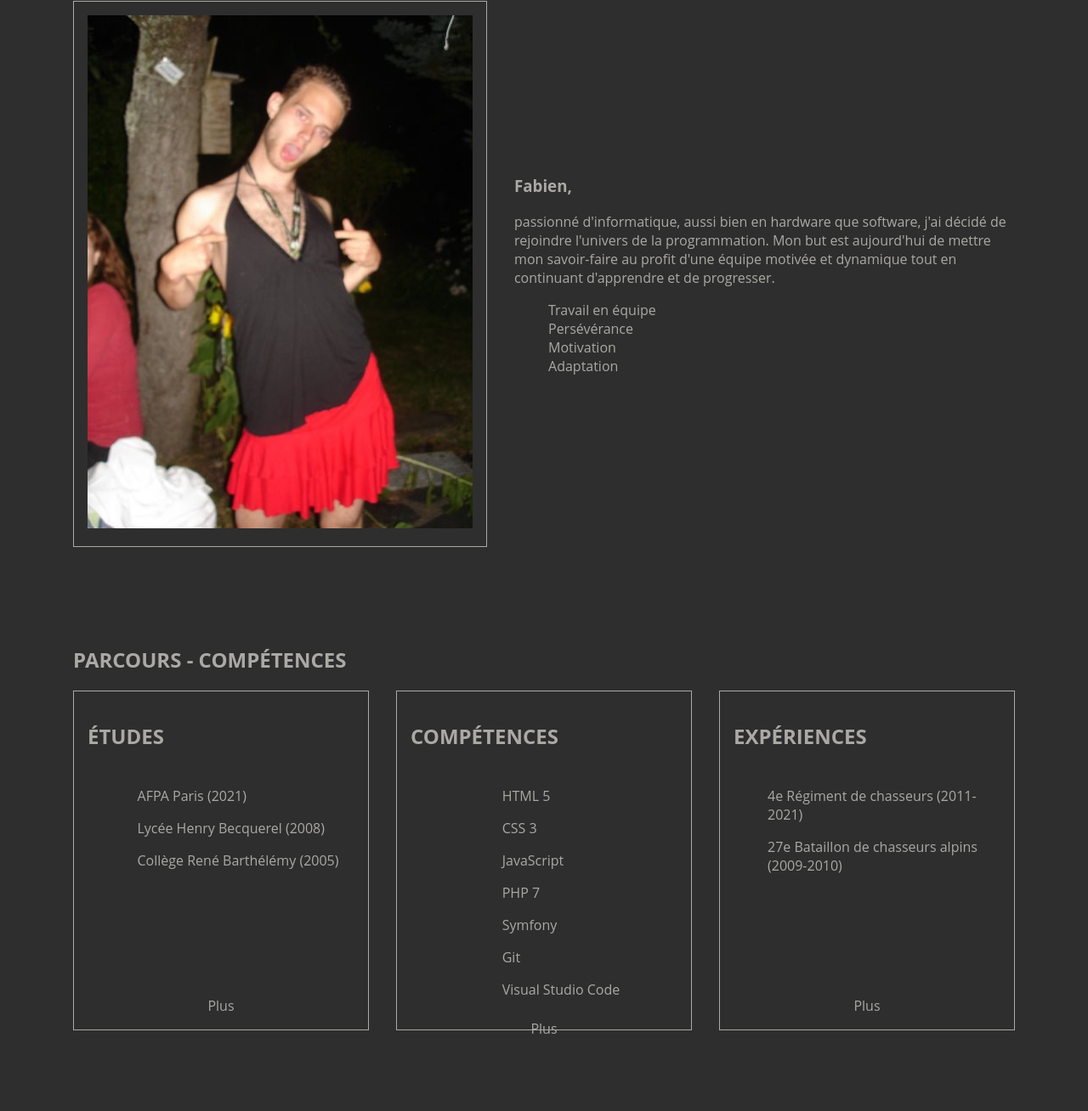
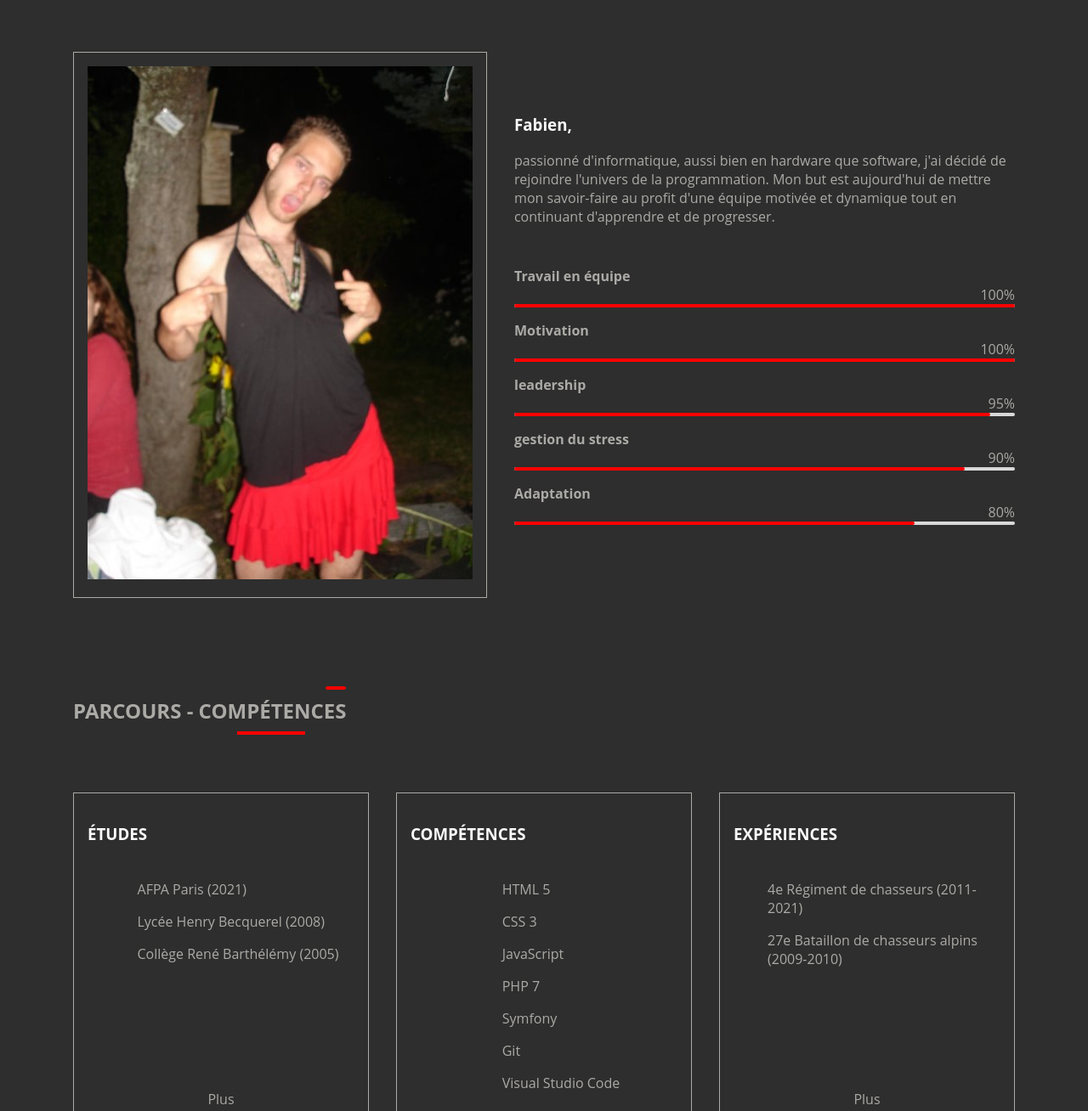
Before and after one commit to FabienDaguet/cv2.0, a plain HTML site: page index.html in a window 1280 px wide. Shown: the part 1768-3076 px from the top of the page at 85% size. Drawn offline with Linux system fonts and the light colour scheme.

Commit message:
ajout d'une couleur clair pour les sous-titres, ajout de progress bar avec + js sur about me, ajout de before et after sur les titres pour style

```diff
--- a/app.js
+++ b/app.js
@@ -5,10 +5,27 @@ let homePage = document.querySelector(".home");
 let start = document.querySelector(".start-js");
 let layout = document.querySelector(".layout-js");
 let myPage = document.querySelector("#head-js");
+let comp = document.querySelector(".comp-js");
+const progress = document.querySelectorAll(".progress-js");
 
 function welcome(e) {
     e.preventDefault(e);
 
 }
 
+function scrollAnimation() {
+
+    for (let element of progress) {
+
+        if (comp.getBoundingClientRect().top < 596.5625) {
+            element.style.width = element.getAttribute("data-done") + "%";
+            element.style.opacity = 1;
+        }
+    }
+}
+
+
+
+window.addEventListener("scroll", scrollAnimation);
+
 start.addEventListener("click", welcome);
--- a/index.html
+++ b/index.html
@@ -29,15 +29,15 @@
                         <ul class="contact">
                             <li class="contact-list">
                                 <span class="subject"><i class="fas fa-phone-alt subject-icon"></i>Téléphone :</span>
-                                <span class="infos">06.37.91.85.41</span>
+                                <span class="information">06.37.91.85.41</span>
                             </li>
                             <li class="contact-list">
                                 <span class="subject"><i class="fas fa-at subject-icon"></i>E.mail :</span>
-                                <span class="infos">fabien.daguet.dev@gmail.com</span>
+                                <span class="information">fabien.daguet.dev@gmail.com</span>
                             </li>
                             <li class="contact-list">
                                 <span class="subject"><i class="fas fa-map-marker subject-icon"></i>Adresse :</span>
-                                <span class="infos">4 rue amarante 84100 Orange</span>
+                                <span class="information">4 rue amarante 84100 Orange</span>
                             </li>
                         </ul>
                     </div>
@@ -49,7 +49,7 @@
                 <div class="element-container">
                     <div class="container">
                         <div class="card-title">
-                            <h2>à propos de moi</h2>
+                            <h2 class="section-title comp-js">à propos de moi</h2>
                         </div>
                     </div>
                 </div>
@@ -64,14 +64,65 @@
                                 </div>
                                 <div class="element">
                                     <div class="about-descr">
-                                        <h3 class="title">Fabien,</h3>
+                                        <h3 class="title sub-title">Fabien,</h3>
                                         <p class="about-text">passionné d'informatique, aussi bien en hardware que software, j'ai décidé de rejoindre l'univers de la programmation. Mon but est aujourd'hui de mettre mon savoir-faire au profit d'une équipe motivée et dynamique tout en continuant d'apprendre et de progresser.
                                         </p>
-                                        <ul>
-                                            <li>Travail en équipe</li>
-                                            <li>Persévérance</li>
-                                            <li>Motivation</li>
-                                            <li>Adaptation</li>
+                                        <ul class="progress">
+                                            <li>
+                                                <span class="progress_name">Travail en équipe</span>
+                                                <div class="progress_level">
+                                                    <div class="progress_level-percent">
+                                                        <span>100%</span>
+                                                    </div>
+                                                    <div class="progress_bar-container">
+                                                        <div class="progress_bar progress-js"  data-done="100"></div>
+                                                    </div>
+                                                </div>
+                                            </li>
+                                            <li>
+                                                <span class="progress_name">Motivation</span>
+                                                <div class="progress_level">
+                                                    <div class="progress_level-percent">
+                                                        <span>100%</span>
+                                                    </div>
+                                                    <div class="progress_bar-container">
+                                                        <div class="progress_bar progress-js"  data-done="100"></div>
+                                                    </div>
+                                                </div>
+                                            </li>
+                                            <li>
+                                                <span class="progress_name">leadership</span>
+                                                <div class="progress_level">
+                                                    <div class="progress_level-percent">
+                                                        <span>95%</span>
+                                                    </div>
+                                                    <div class="progress_bar-container">
+                                                        <div class="progress_bar progress-js"  data-done="95"></div>
+                                                    </div>
+                                                </div>
+                                            </li>
+                                            <li>
+                                                <span class="progress_name">gestion du stress</span>
+                                                <div class="progress_level">
+                                                    <div class="progress_level-percent">
+                                                        <span>90%</span>
+                                                    </div>
+                                                    <div class="progress_bar-container">
+                                                        <div class="progress_bar progress-js"  data-done="90"></div>
+                                                    </div>
+                                                </div>
+                                            </li>
+                                            <li>
+                                                <span class="progress_name">Adaptation</span>
+                                                <div class="progress_level">
+                                                    <div class="progress_level-percent">
+                                                        <span>80%</span>
+                                                    </div>
+                                                    <div class="progress_bar-container">
+                                                        <div class="progress_bar progress-js"  data-done="80"></div>
+                                                    </div>
+                                                </div>
+                                            </li>
                                         </ul>
                                     </div>
                                 </div>
@@ -86,7 +137,7 @@
                 <div class="element-container">
                     <div class="container">
                         <div class="card-title">
-                            <h2>parcours - compétences</h2>
+                            <h2 class="section-title">parcours - compétences</h2>
                         </div>
                     </div>
                 </div>
@@ -96,7 +147,7 @@
                             <div class="element element-path">
                                 <div class="path">
                                     <div class="sub-card-title">
-                                        <h2>études</h2>
+                                        <h3 class="sub-title">études</h3>
                                     </div>
                                     <div class="flex-wrapper">
                                          <ul>
@@ -116,7 +167,7 @@
                             <div class="element element-path">
                                 <div class="path">
                                     <div class="sub-card-title">
-                                        <h2>compétences</h2>
+                                        <h3 class="sub-title">compétences</h3>
                                     </div>
                                     <div class="flex-wrapper">
                                         <ul>
@@ -140,7 +191,7 @@
                             <div class="element element-path">
                                 <div class="path">
                                     <div class="sub-card-title">
-                                        <h2>expériences</h2>
+                                        <h3 class="sub-title">expériences</h3>
                                     </div>
                                     <div class="flex-wrapper">
                                         <ul>
@@ -166,7 +217,7 @@
                 <div class="element-container">
                     <div class="container">
                         <div class="card-title">
-                            <h2>Réalisation</h2>
+                            <h2 class="section-title">Réalisation</h2>
                         </div>
                     </div>
                 </div>
--- a/style.css
+++ b/style.css
@@ -1,9 +1,9 @@
 /*------GENERAL------*/
 
 :root {
-    --theme: rgb(170, 169, 165);
+    --theme: hsl(48, 3%, 66%);
     --backgroung: hsl(0, 0%, 18%);
-    --sub-title: hsl(0, 100%, 100%);
+    --clear: hsl(0, 0%, 98%);
 }
 
 * {
@@ -21,6 +21,38 @@
 
 ul {
     list-style: none;
+}
+
+.sub-title {
+    color: var(--clear);
+}
+
+.section-title {
+    position: relative;
+    display: inline-block;
+    margin-bottom: 5rem;
+}
+
+.section-title::before,
+.section-title::after {
+    content: "";
+    position: absolute;
+    display: inline-block;
+    background-color: red;
+    height: 0.25rem;
+}
+
+.section-title::before {
+    bottom: -0.75rem;
+    width: 5rem;
+    right: 3rem;
+}
+
+.section-title::after {
+    top: -0.75rem;
+    width: 1.5rem;
+    border-radius: 999999px;
+    right: 0;
 }
 
 /*------HEADER------*/
@@ -47,21 +79,21 @@ ul {
     left: 50%;
     transform: translate(-50%, -50%);
     background:none;
-    border: 2px solid var(--theme);
+    border: 2px solid var(--clear);
     outline: none;
     padding: 1.5rem 3rem;
     font-size: 1rem;
     font-weight: bold;
     letter-spacing: 0.25rem;
     text-transform: uppercase;
-    color: var(--theme);
+    color: var(--clear);
     z-index: 1;
     transition: color 0.8s ease-out;
     overflow: hidden;
 }
 
 .button-start:hover {
-    color: var(--backgroung);
+    color: black;
 }
 
 .button-start:before {
@@ -71,7 +103,7 @@ ul {
     left: 0;
     right: 0;
     top: 100%;
-    background-color: var(--theme);
+    background-color: var(--clear);
     transition: top 0.8s ease-in-out;
     z-index: -1;
 }
@@ -88,6 +120,10 @@ ul {
     z-index: 1;
     overflow: hidden;
     background: var(--theme);
+}
+
+.information {
+    color: var(--clear);
 }
 
 
@@ -122,7 +158,7 @@ ul {
     font-size: 5rem;
     text-transform: uppercase;
     color: transparent;
-    -webkit-text-stroke: 1px var(--theme);
+    -webkit-text-stroke: 1px var(--clear);
 }
 
 .contact {
@@ -154,6 +190,7 @@ ul {
 .subject-icon {
     margin-right: 0.25rem;
 }
+
 
 /*----Profil----*/
 
@@ -209,6 +246,51 @@ ul {
 .about-img {
     border: 1px solid var(--theme);
     padding: 1rem;
+}
+
+.about-text {
+    margin-bottom: 3rem;
+}
+
+/*--progress-bar--*/
+
+.progress {
+    display: flex;
+    flex-direction: column;
+    width: 100%;
+    padding-inline-start: 0;
+}
+
+.progress_name {
+    font-weight: bold;
+    padding-bottom: 0.25rem;
+}
+
+.progress_level {
+    display: flex;
+    flex-direction: column;
+    margin-bottom: 1rem;
+}
+
+.progress_level-percent {
+    display: flex;
+    justify-content: flex-end;
+}
+
+.progress_bar-container {
+    width: 100%;
+    height: 0.25rem;
+    background-color: #d8d8d8;
+    border-radius: 20px;
+}
+
+.progress_bar {
+    width: 0;
+    height: 100%;
+    opacity: 0;
+    border-radius: 20px;
+    background-color: red;
+    transition: 2s ease-in-out;
 }
 
 /*--path--*/
```
